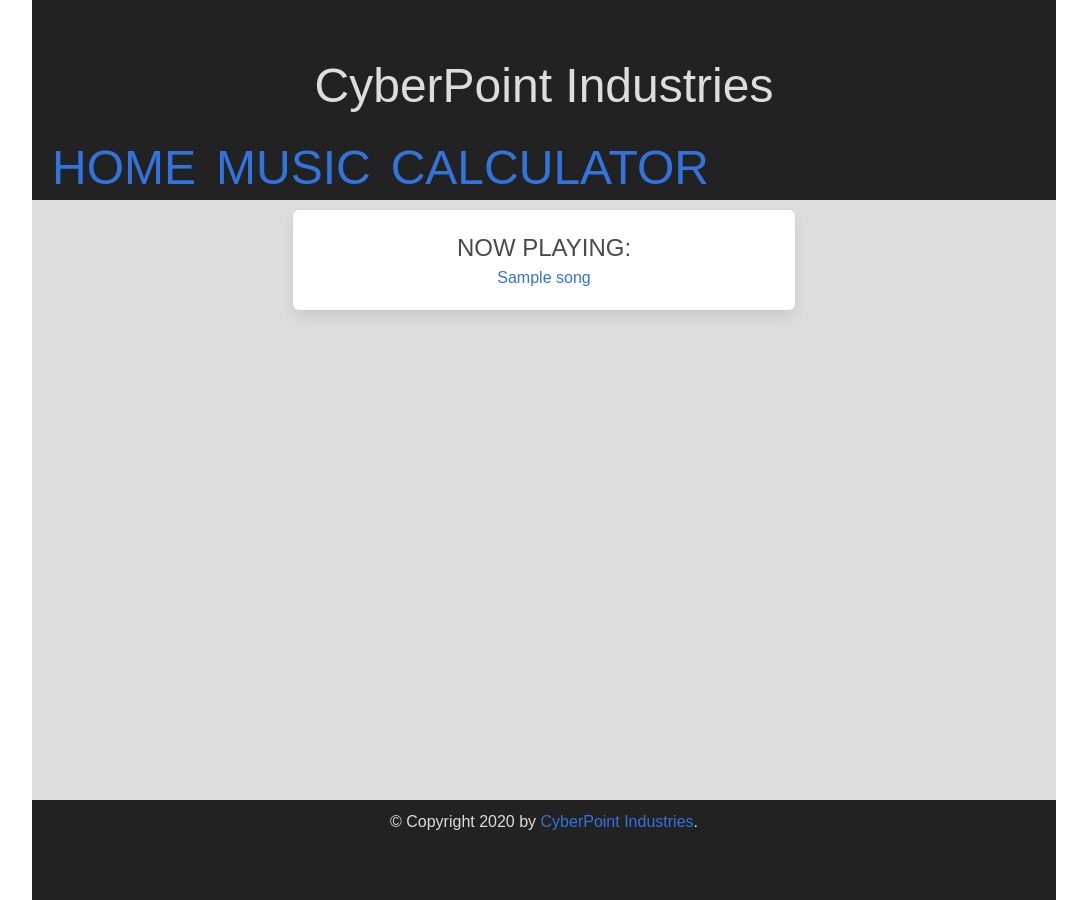
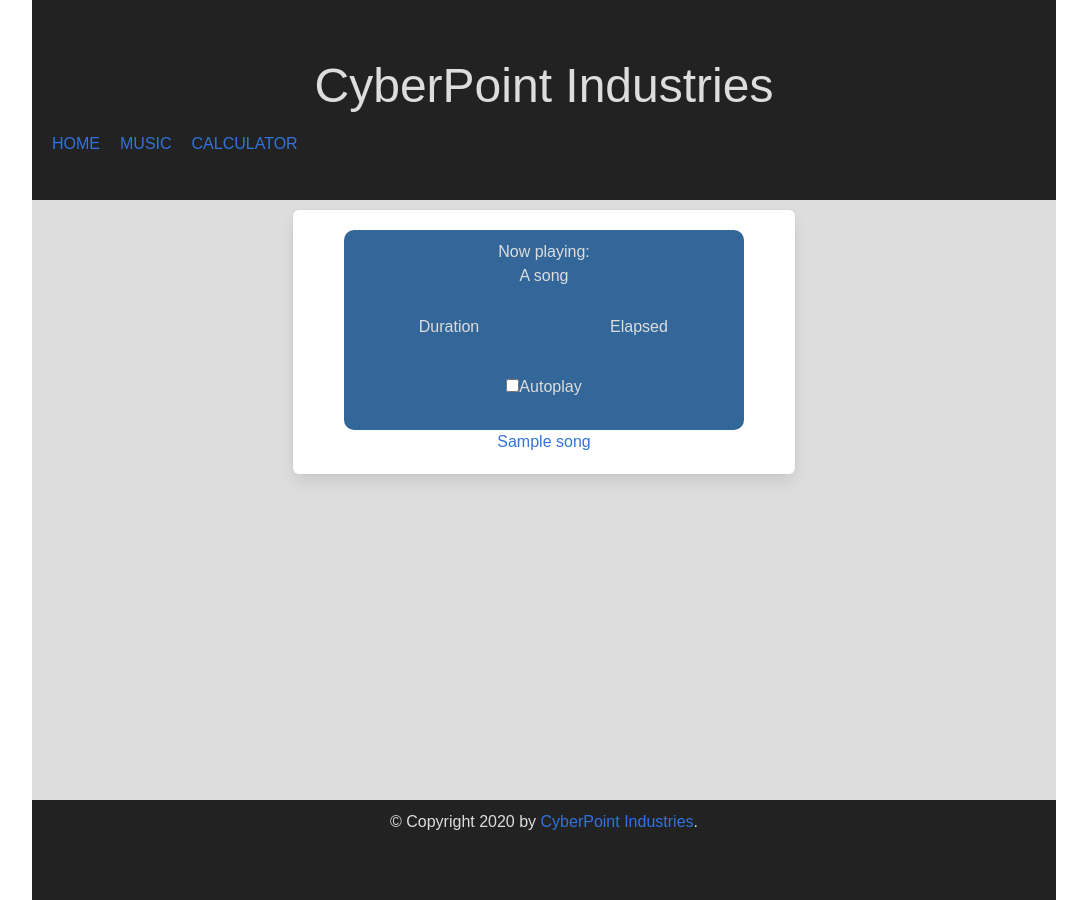
Before and after one commit to bcgreen24/calculators, a Flask app: template templates/music.html in a window 1280 px wide. Shown: the whole page, without its empty margins (96-1183 px from the left). Run offline with Flask 2, Linux system fonts and the light colour scheme; the template is opened without the code that fills it: most values are stand-ins (such as "Sample title", 1, 10 or a date in 2020); data that the repository does not hold is empty; some libraries are stand-ins or nearby versions.

Commit message:
adding player gui and songs

```diff
--- a/app.py
+++ b/app.py
@@ -22,6 +22,12 @@ def show_music_page():
         song_title = os.path.basename(song)
         print(song_title)
     return render_template('music.html', songs=songs, path='./static/songs/')
+
+
+@app.route('/get_song_array')
+def get_song_array():
+    songs = os.listdir('./static/songs')
+    return jsonify(path='./static/songs/', songs=songs)
 
 
 @app.route('/calculate', methods=['POST', 'GET'])
--- a/static/app.js
+++ b/static/app.js
@@ -1,6 +1,5 @@
 $(function () {
     $('button#calculate').bind('click', function () {
-        console.log("Hello, clik.");
         $.getJSON($SCRIPT_ROOT + '/calculate', {
             a: $('input[name="number1"]').val(),
             b: $('input[name="number2"]').val(),
--- a/static/music_app.js
+++ b/static/music_app.js
@@ -1,11 +1,59 @@
-
+let song_index = 0;
+let playlist = [];
+let player = new Audio();
 
 $(function () {
-    let player = new Audio();
+
+    player.onended = function () {
+        if (document.getElementById("autoplay").checked) {
+            song_index += 1;
+            player.src = playlist[song_index];
+            player.play();
+            $('span#song_name').text(playlist[song_index]);
+        }
+    };
+
+    player.ontimeupdate = function(){
+        document.getElementById("song_position").innerHTML = convert_duration(player.currentTime);
+    };
+
+    $.getJSON($SCRIPT_ROOT + '/get_song_array',
+        function (data) {
+            for (let i = 0; i < data.songs.length; i++) {
+                playlist.push(data.path + data.songs[i]);
+            }
+        });
+
+    $('button#play_pause').bind('click', function () {
+        if (this.innerText === 'Pause') {
+            player.pause();
+            $('button#play_pause').html('Play');
+        } else {
+            player.play();
+            $('button#play_pause').html('Pause');
+        }
+    });
+
     $('a.music_link').bind('click', function () {
         player.src = "";
         player.src = this.id;
         $('span#song_name').text(this.id);
+        song_index = playlist.indexOf(this.id);
         player.play();
+        player.addEventListener('loadedmetadata', () => {
+            $('span#song_duration').html(convert_duration(player.duration));
+        });
     });
 });
+
+function convert_duration(song_duration) {
+    let sec_str;
+    let minutes = Math.trunc(song_duration / 60);
+    let seconds = Math.trunc(song_duration % 60);
+    if (seconds < 10) {
+        sec_str = "0" + seconds.toString();
+    } else {
+        sec_str = seconds.toString();
+    }
+    return minutes.toString() + ":" + sec_str;
+}
--- a/static/style.css
+++ b/static/style.css
@@ -20,7 +20,7 @@ div#content{
 
 div.menu_item{
     padding: 10px;
-    font-sizse: 16!important;
+    font-size: 16px!important;
     float: left;
 }
 
@@ -64,8 +64,7 @@ div#calculators{
 
 .centered{
     text-align:center;
-    margin-left:auto;
-    margin-right:auto;
+    width: 80%;
 }
 
 .left_just{
@@ -94,3 +93,49 @@ div#music_player{
 div#now_playing{
     font-size: 24px!important;
 }
+
+.small{
+    font-size: 10px;
+}
+
+div#player_wrapper{
+    width: 400px;
+    height: 200px;
+    background-color: #336699;
+    color: #ddd;
+    padding: 10px;
+    margin-left:auto;
+    margin-right:auto;
+    font-family: sans-serif;
+    border-radius: 10px;
+}
+.left{
+    float:left;
+}
+
+.clear{
+    clear:both;
+}
+
+.centered{
+    text-align: center;
+}
+
+div#player_top_row{
+    height: 50px;
+    margin-bottom: 25px;
+}
+
+.fifty_percent{
+    width: 50%;
+}
+
+.ninety_percent{
+    width: 90%;
+}
+
+.row_center{
+    height: 30px;
+    margin-left:auto;
+    margin-right:auto;
+}
--- a/templates/home.html
+++ b/templates/home.html
@@ -19,7 +19,6 @@
 
         Hello, and welcome.
 
-
     </div>
 
 {% endblock %}
--- a/templates/music.html
+++ b/templates/music.html
@@ -16,12 +16,10 @@
 {% block content %}
 
     <div class="box" id="music_player" class="centered">
-    <div id="now_playing">NOW PLAYING:<br/>
-        <span id="song_name"></span>
-    </div>
-    {%  for song in songs %}
-        <a class="music_link" id="{{ path + song }}" href="#">{{  song }}</a><br/>
-    {%  endfor  %}
+        {% include "player.html"  %}
+        {% for song in songs %}
+            <a class="music_link" id="{{ path + song }}" href="#">{{ song }}</a><br/>
+        {% endfor %}
 
     </div>
 
--- /dev/null
+++ b/templates/player.html
@@ -0,0 +1,19 @@
+<div id="player_wrapper">
+
+    <div id="player_top_row" class="row_center">Now playing:<br/><span id="song_name">A song</span></div>
+
+    <div class="row_center">
+        <div id="player_duration_label" class="left centered fifty_percent">Duration</div>
+        <div class="left centered fifty_percent" id="player_position_label">Elapsed</div>
+    </div>
+
+    <div class="row_center">
+        <div id="player_duration" class="left centered fifty_percent"><span id="song_duration"></span></div>
+        <div class="left centered fifty_percent" id="player_position"><span id="song_position"></span></div>
+    </div>
+
+    <div id="player_bottom_row" class="clear ninety_percent row_center">
+        <input type="checkbox" id="autoplay"/><span id="autoplay">Autoplay</span>
+    </div>
+
+</div>
```
